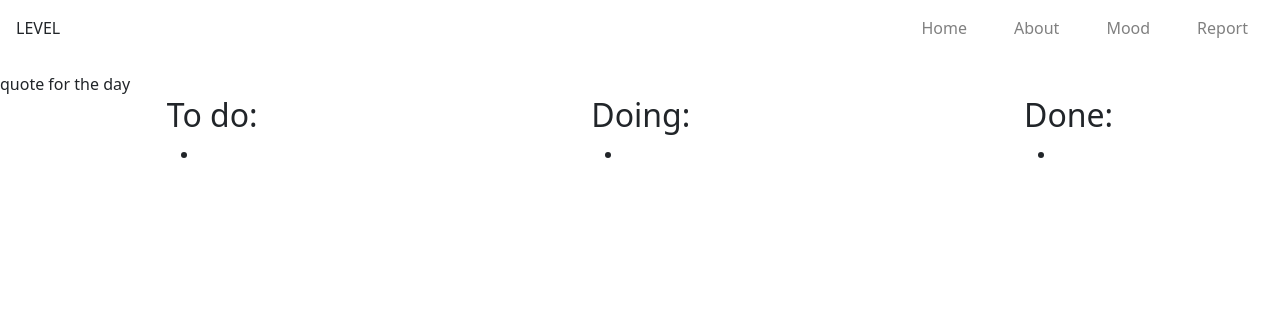
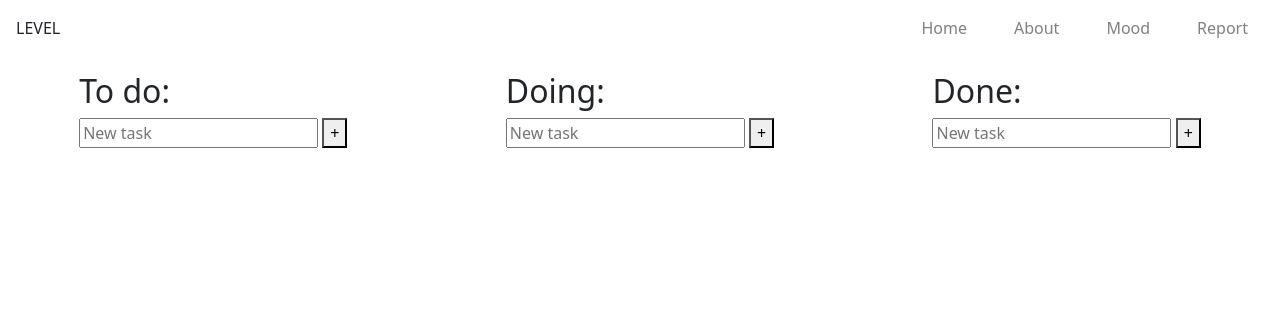
Before and after one commit to amna-nr/productivity_app, a Flask app: page / in a window 1280 px wide. Shown: the top 332 px of the page. Run offline with Flask 3, Linux system fonts and the light colour scheme.

Commit message:
make add new task feature

```diff
--- a/templates/index.html
+++ b/templates/index.html
@@ -3,26 +3,35 @@
 {% block title %} Home {% endblock%}
 
 {% block main %}
-<div>quote for the day</div>
+<div>
+
+</div>
 
 <div id="tasks">
+
     <div>
       <h2>To do:</h2>
-      <ul>
-        <li></li>
-      </ul>
+      <form action="/" method="post">
+        <input type="text" name="task" placeholder="New task">
+        <button type="submit">+</button>
+      </form>
     </div>
+
     <div>
       <h2>Doing:</h2>
-      <ul>
-        <li></li>
-      </ul>
+      <form action="/" method="post">
+        <input type="text" name="task" placeholder="New task">
+        <button type="submit">+</button>
+      </form>
     </div>
+
     <div>
       <h2>Done:</h2>
-      <ul>
-        <li></li>
-      </ul>
+      <form action="/" method="post">
+        <input type="text" name="task" placeholder="New task">
+        <button type="submit">+</button>
+      </form>
     </div>
+
 </div>
 {% endblock %}
```
